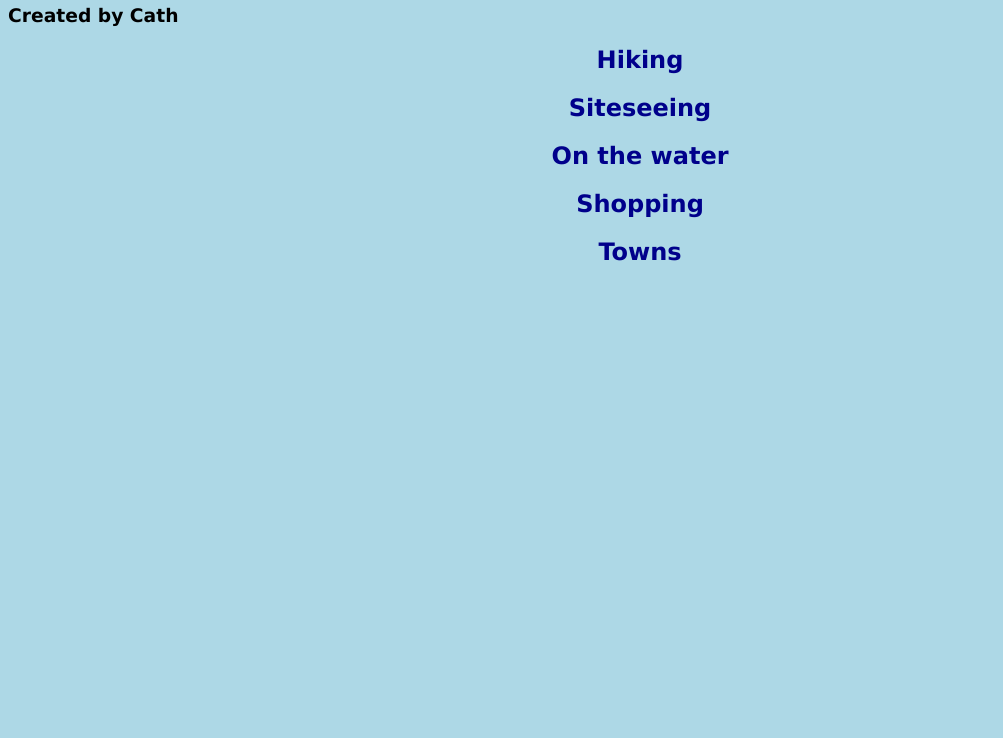
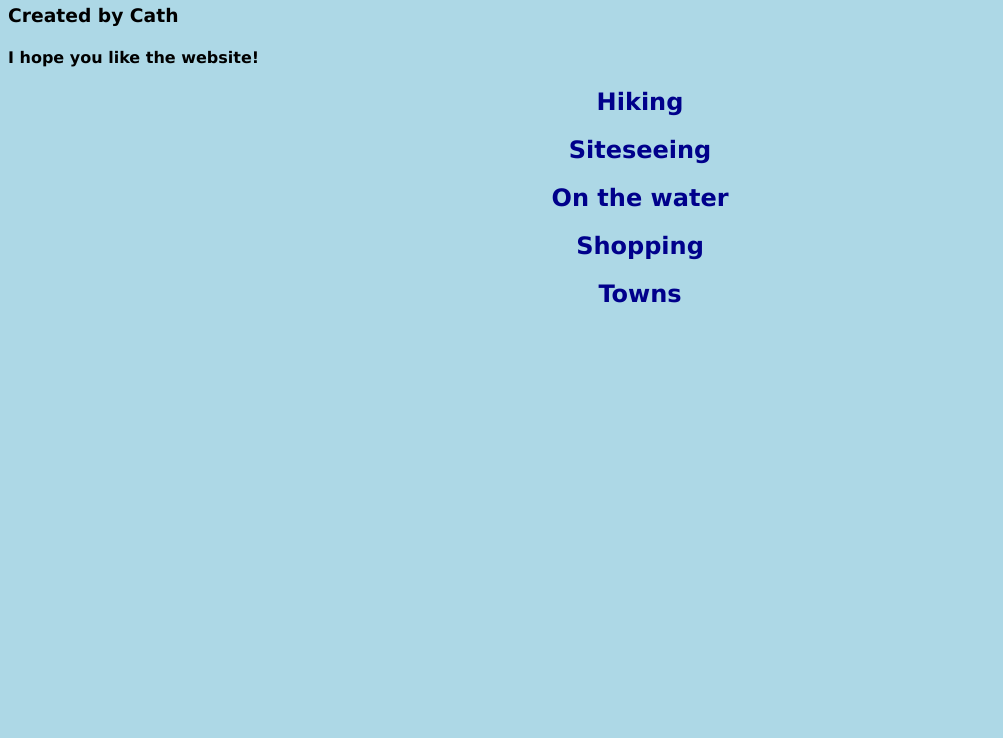
Before and after one commit to cathmmitchell/lincolnCounty, a website built with Parcel: page index.html in a window 1280 px wide. Shown: the part 62-800 px from the top of the page, without its empty margins (0-1003 px from the left). Built offline with nearby package versions, Linux system fonts and the light colour scheme.

Commit message:
githubDesktopTests1

```diff
--- a/index.html
+++ b/index.html
@@ -6,6 +6,7 @@
   <body>
     <h1 id="headers">Fun things to do in Lincoln County</h1>
     <h3>Created by Cath</h3>
+    <h4>I hope you like the website!</h4>
     <div>
       <h2
         id="hikinghead"
```
